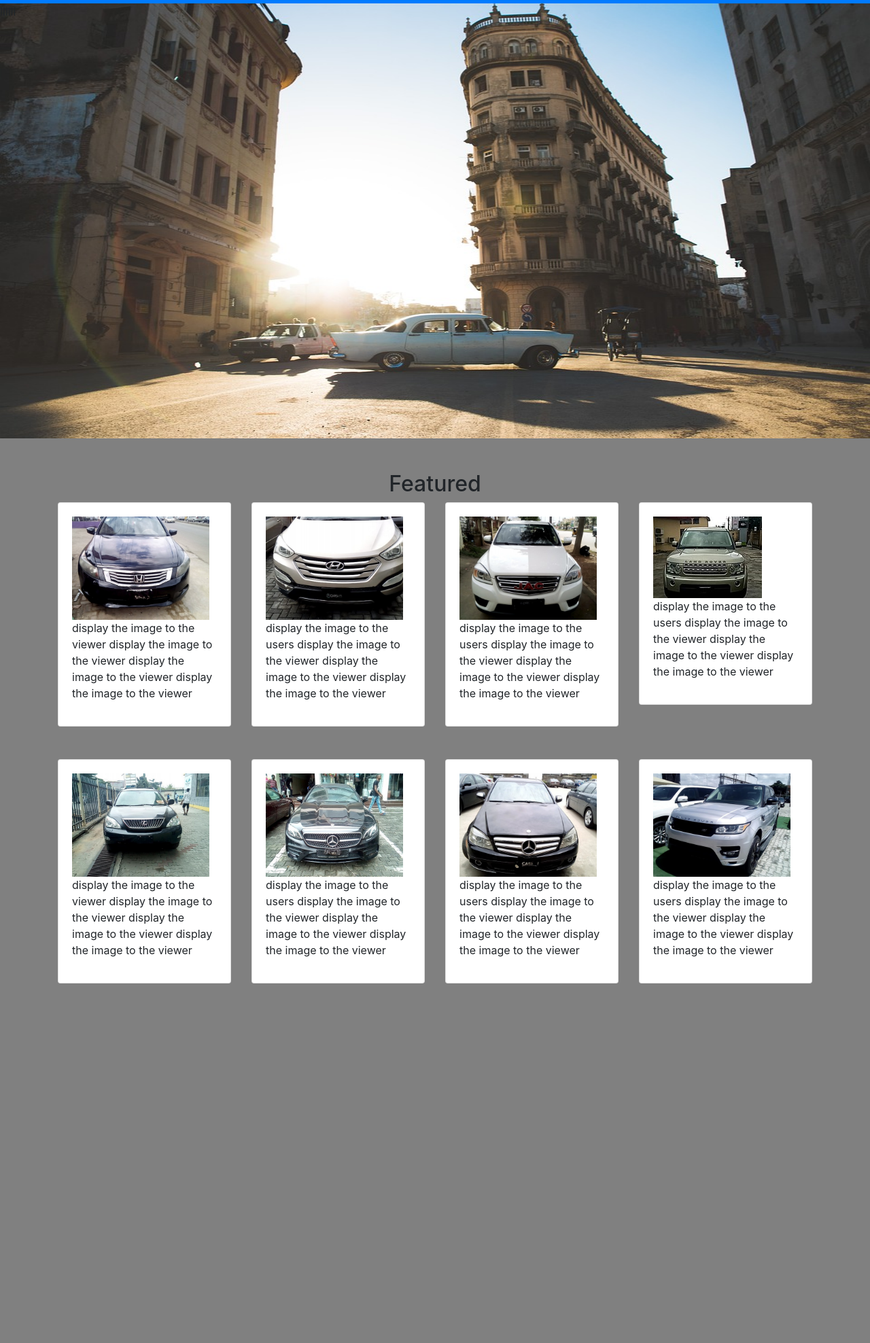
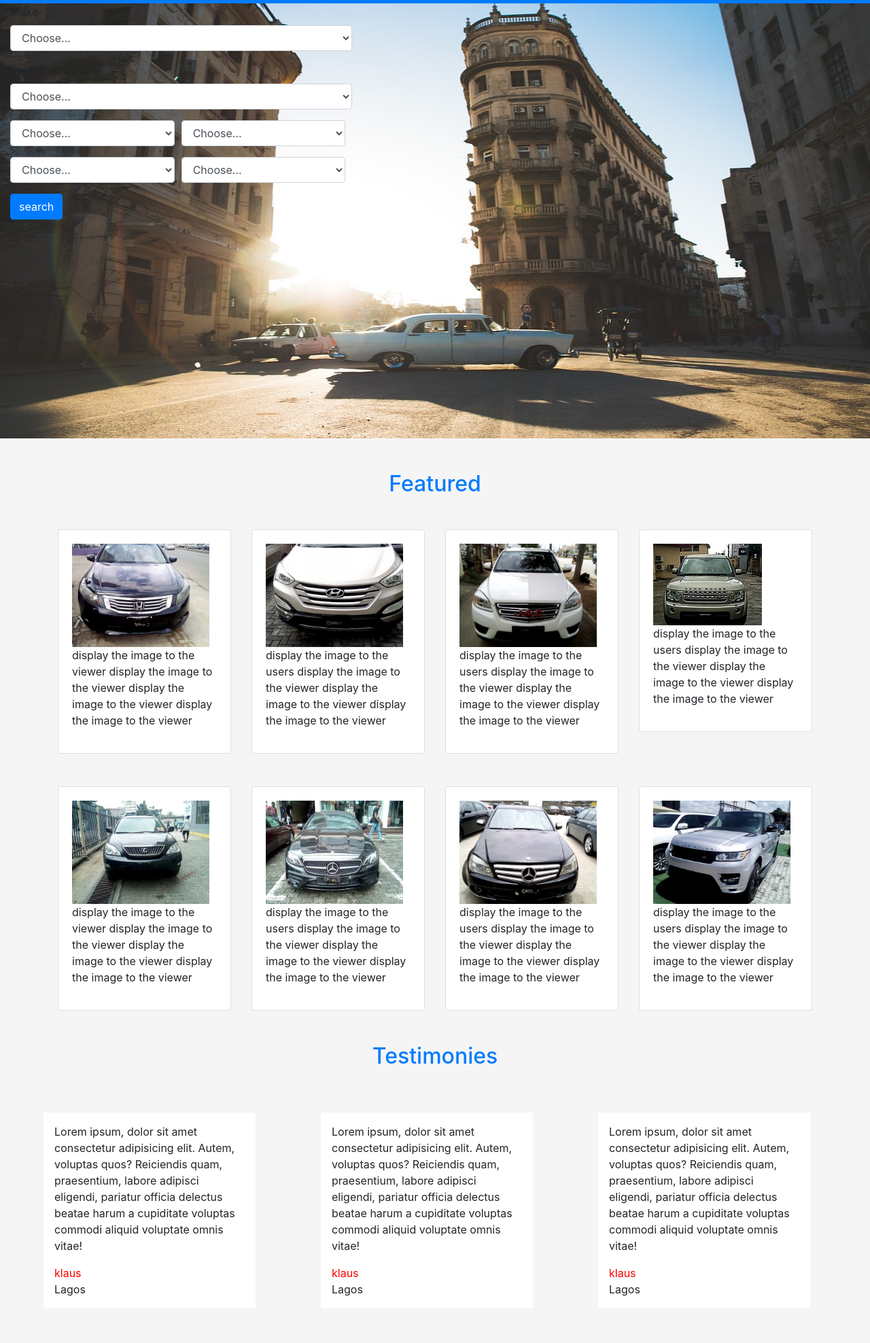
Before and after one commit to Emeka-Chukwu/car-listing-decagon-bootcamp, a website: page index.html in a window 1280 px wide. Shown: the part 51-2027 px from the top of the page at 68% size. Before the commit the page ends 1498 px from the top, so only its background shows below. Drawn offline with nearby package versions, Linux system fonts and the light colour scheme.

Commit message:
almost done with index.html

```diff
--- a/css/style.css
+++ b/css/style.css
@@ -13,11 +13,9 @@ img{
   max-width: 95%;
 }
 body{
-    background: gray;
+    background: whitesmoke;
 }
-/* background: url("storage/carousel-image/image3.jpg") no-repeat;
-        height: 130%;
-        /* min-width: 100%; */
-        /* min-height: 100%; */
-        /* background-size: 100% 100%; */
-        /* background-position:bottom; */
+
+.whyteTestimonies{
+  background: #fff;
+}
--- a/index.html
+++ b/index.html
@@ -35,15 +35,69 @@
 
     <div class="">
         <div class="backgroundImage">
-            <p>llllll</p>
+
             <!-- display the image here for users to see -->
+
+            <form action="" method="get" mt-5>
+                <div class="form-group col-md-5">
+                    <label for="inputPassword4">Make</label>
+                    <select id="inputState" class="form-control">
+                        <option selected>Choose...</option>
+                        <option>...</option>
+                    </select>
+                </div>
+                <div class="form-group col-md-5">
+                    <label for="inputPassword4">model</label>
+                    <select id="inputState" class="form-control">
+                        <option selected>Choose...</option>
+                        <option>...</option>
+                    </select>
+                </div>
+
+                <div class="form-group form-row col-md-5">
+                    <div class="col">
+                        <select id="inputState" class="form-control">
+                            <option selected>Choose...</option>
+                            <option>...</option>
+                        </select>
+                    </div>
+                    <div class="col">
+                        <select id="inputState" class="form-control">
+                            <option selected>Choose...</option>
+                            <option>...</option>
+                        </select>
+                    </div>
+                </div>
+
+                <div class="form-row form-group col-md-5">
+                    <div class="col">
+                        <select id="inputState" class="form-control">
+                            <option selected>Choose...</option>
+                            <option>...</option>
+                        </select>
+                    </div>
+                    <div class="col">
+                        <select id="inputState" class="form-control">
+                            <option selected>Choose...</option>
+                            <option>...</option>
+                        </select>
+                    </div>
+                </div>
+                <div class="form-group col-md-5">
+                    <input type="submit" value="search" class="btn btn-primary">
+                </div>
+
+
+
+
+            </form>
         </div>
     </div>
 
 
 
     <div class="container mt-5">
-        <h2 class="text-center primary"> Featured </h2>
+        <h2 class="text-center text-primary mb-5"> Featured </h2>
         <div class="row">
             <div class="col-md-3 col-sm-6 col-xs-12">
                 <div class="card">
@@ -166,23 +220,81 @@
         </div>
     </div>
 
+    <div class="mt-5 " id="whyteTestimony" >
+        <h2 class="text-center text-primary">
+            Testimonies
+        </h2>
+        <div class="row m-3">
+
+            <div class="col-md-3 col-sm-6-xs-12 whyteTestimonies m-5 p-3"  >
+                <p>
+                    Lorem ipsum, dolor sit amet consectetur adipisicing elit. Autem, voluptas quos? Reiciendis quam, praesentium, labore adipisci eligendi, pariatur officia delectus beatae harum a cupiditate voluptas commodi aliquid voluptate omnis vitae!
+
+                </p>
+                <span style="color:red">klaus</span> <br/> <span>Lagos</span>
+
+            </div>
+
+            <div class="col-md-3 col-sm-6-xs-12 whyteTestimonies m-5 p-3">
+                <p>
+                    Lorem ipsum, dolor sit amet consectetur adipisicing elit. Autem, voluptas quos? Reiciendis quam, praesentium,
+                    labore adipisci eligendi, pariatur officia delectus beatae harum a cupiditate voluptas commodi aliquid voluptate
+                    omnis vitae!
+
+                </p>
+                <span style="color:red">klaus</span> <br /> <span>Lagos</span>
+
+            </div>
+
+            <div class="col-md-3 col-sm-6-xs-12 whyteTestimonies m-5 p-3">
+                <p>
+                    Lorem ipsum, dolor sit amet consectetur adipisicing elit. Autem, voluptas quos? Reiciendis quam, praesentium,
+                    labore adipisci eligendi, pariatur officia delectus beatae harum a cupiditate voluptas commodi aliquid voluptate
+                    omnis vitae!
+
+                </p>
+                <span style="color:red">klaus</span> <br /> <span>Lagos</span>
+
+            </div>
+        </div>
+    </div>
+
+
+    <!-- the news section of the site -->
+
+    <div class="news-section m-5 p-3" id="newsWhyte " style="background: #fff">
+
+        <h3 class="text-center text-danger mb-4"> News Blog</h3>
+        <div class="row">
+            <div class="col-md-6 col-sm-6 col-xs-12">
+                <h3>How to purhase a good acr</h3>
+                <p>
+                    Lorem ipsum dolor sit amet, consectetur adipisicing elit. Odio, debitis perspiciatis, non eum at molestias quis eius laboriosam iusto sint consequatur? Hic impedit voluptatem adipisci unde excepturi consequatur, reprehenderit neque?
+
+                </p>
+                <a href="#" class="btn btn-primary"> Read More</a>
+            </div>
+
+            <div class="col-md-6 col-sm-6 col-xs-12">
+                <h3>How to purhase a good acr</h3>
+                <p>
+                    Lorem ipsum dolor sit amet, consectetur adipisicing elit. Odio, debitis perspiciatis, non eum at molestias quis
+                    eius laboriosam iusto sint consequatur? Hic impedit voluptatem adipisci unde excepturi consequatur,
+                    reprehenderit neque?
+
+                </p>
+                <a href="#" class="btn btn-primary"> Read More</a>
+            </div>
+        </div>
+    </div>
 
 
 
-    <!-- <div class="col-xs-12 col-sm-12 col-md-6">
-        <br>
-        <div class="card">
-            <div class="card-body">
-                <img src="#" alt="No image yet" class="card-img-top">
-                <h3 class="card-title">{{$subject->subject}}</h3>
-                <h6 class="card-title">{{$subject->description}}</h6>
-                <?php
-                                $counter = 0;
-                            ?>
-                {{-- @if ($subject->topics) --}}
-                @foreach ($subject->topics as $topic)
-                <?php $counter++?>
-                @if ($counter <= 4) -->
+    <footer>
+        <div class="footerItems bg-primary text-center" style="height: 60px">
+            @copy 2019. all rights reserved
+        </div>
+    </footer>
 
     <script src="node_modules/jquery/dist/jquery.min.js"></script>
     <script src="node_modules/popper.js/dist/popper.js"></script>
```
Also changed, not shown: login.html (added).
